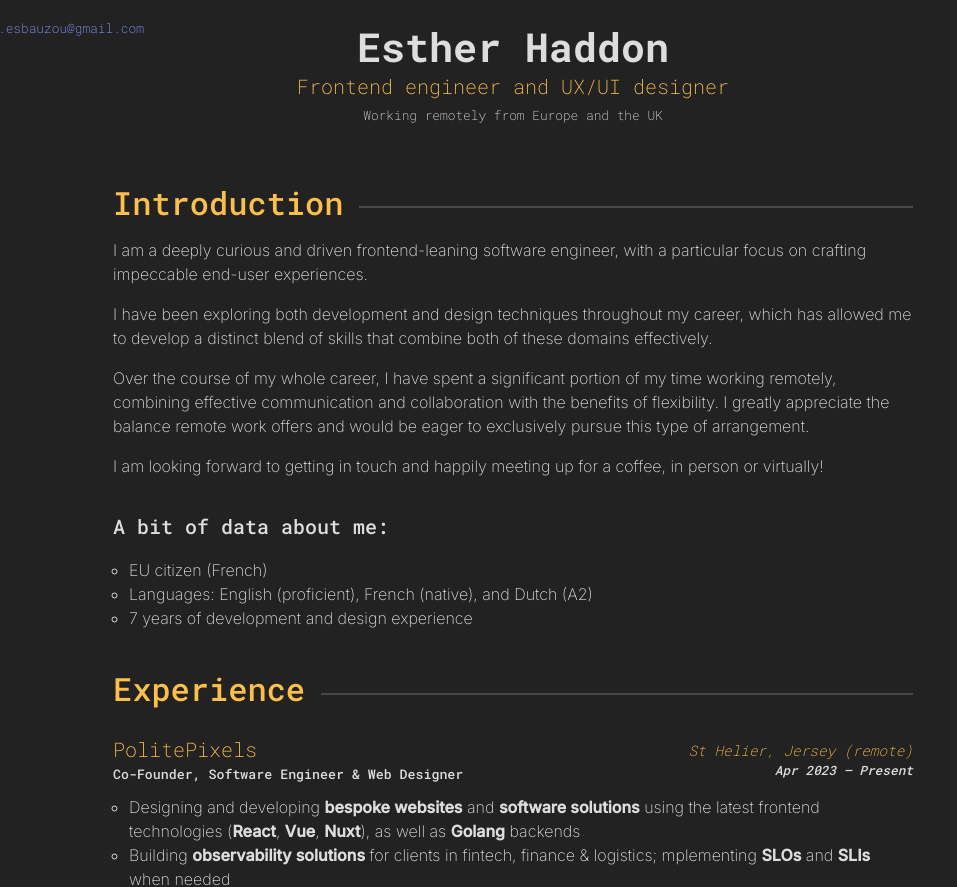
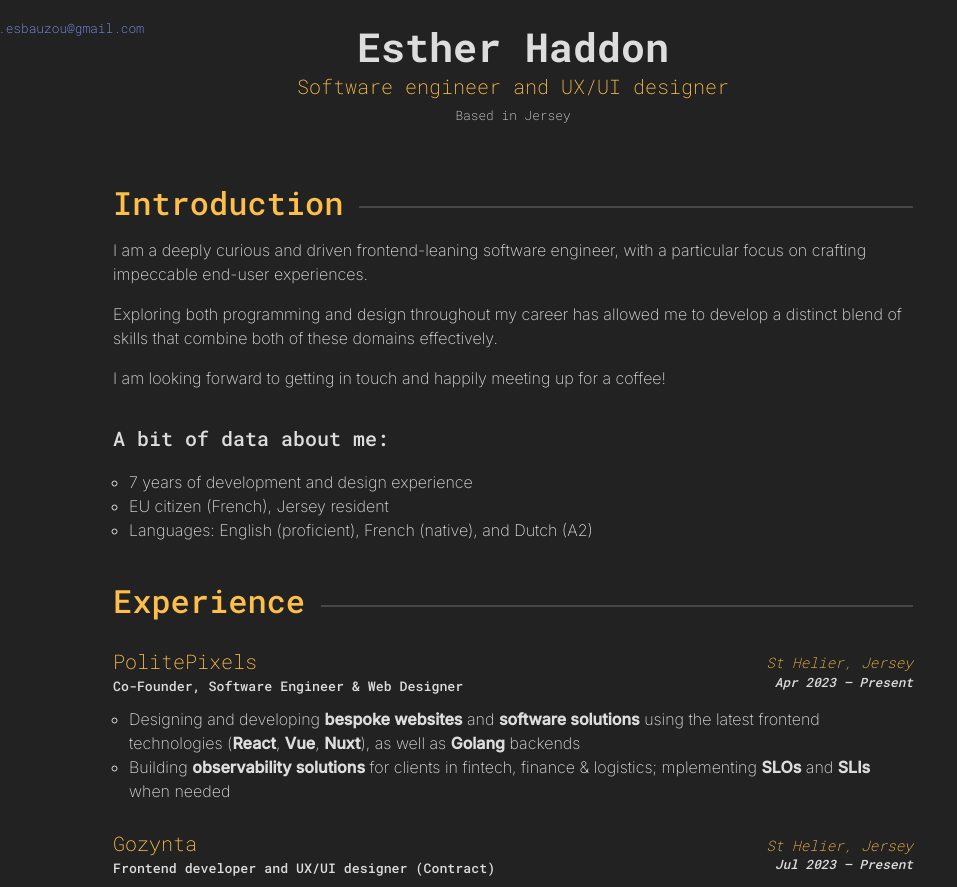
Before and after one commit to PetitChampi/cv, a plain HTML site: page index.html in a window 1280 px wide. Shown: the top 887 px of the page, 127-1084 px from the left. Drawn offline with Linux system fonts and the light colour scheme; files whose address does not match are found by name.

Commit message:
July 2025 update

```diff
--- a/index.html
+++ b/index.html
@@ -14,8 +14,8 @@
   <header class="header">
     <div class="header-intro">
       <h1 class="header-intro--title">Esther Haddon</h1>
-      <h2 class="header-intro--subtitle">Frontend engineer and UX/UI designer</h2>
-      <span class="header-intro--location">Working remotely from Europe and the UK</span>
+      <h2 class="header-intro--subtitle">Software engineer and UX/UI designer</h2>
+      <span class="header-intro--location">Based in Jersey</span>
     </div>
     <aside class="header-aside">
       <a href="mailto:recruitment.esbauzou@gmail.com" target="_blank" class="header-aside--link">
@@ -41,14 +41,14 @@
       </div>
       <div class="main-section-body">
         <p>I am a deeply curious and driven frontend-leaning software engineer, with a particular focus on crafting impeccable end-user experiences.</p>
-        <p>I have been exploring both development and design techniques throughout my career, which has allowed me to develop a distinct blend of skills that combine both of these domains effectively.</p>
-        <p>Over the course of my whole career, I have spent a significant portion of my time working remotely, combining effective communication and collaboration with the benefits of flexibility. I greatly appreciate the balance remote work offers and would be eager to exclusively pursue this type of arrangement.</p>
-        <p>I am looking forward to getting in touch and happily meeting up for a coffee, in person or virtually!</p>
+        <p>Exploring both programming and design throughout my career has allowed me to develop a distinct blend of skills that combine both of these domains effectively.</p>
+        <!-- <p>Over the course of my whole career, I have spent a significant portion of my time working remotely, combining effective communication and collaboration with the benefits of flexibility. I greatly appreciate the balance remote work offers and would be eager to exclusively pursue this type of arrangement.</p> -->
+        <p>I am looking forward to getting in touch and happily meeting up for a coffee!</p>
         <h4 class="main-section-body--heading">A bit of data about me:</h4>
         <ul>
-          <li>EU citizen (French)</li>
+          <li><span id="yearsSince2018"></span> years of development and design experience</li>
+          <li>EU citizen (French), Jersey resident</li>
           <li>Languages: English (proficient), French (native), and Dutch (A2)</li>
-          <li><span id="yearsSince2018"></span> years of development and design experience</li>
         </ul>
       </div>
     </section>
@@ -72,7 +72,7 @@
             </ul>
           </div>
           <div class="cv-item-location">
-            <span class="cv-item-location--title">St Helier, Jersey (remote)</span>
+            <span class="cv-item-location--title">St Helier, Jersey</span>
             <span class="cv-item-location--subtitle">Apr&nbsp;2023 — Present</span>
           </div>
         </article>
@@ -80,7 +80,7 @@
         <article class="cv-item">
           <div class="cv-item-header">
             <h4 class="cv-item-header--title">Gozynta</h4>
-            <h5 class="cv-item-header--subtitle">Frontend developer and UX/UI designer</h5>
+            <h5 class="cv-item-header--subtitle">Frontend developer and UX/UI designer (Contract)</h5>
           </div>
           <div class="cv-item-body">
             <ul>
@@ -94,7 +94,7 @@
             </ul>
           </div>
           <div class="cv-item-location">
-            <span class="cv-item-location--title">St Helier, Jersey (remote)</span>
+            <span class="cv-item-location--title">St Helier, Jersey</span>
             <span class="cv-item-location--subtitle">Jul&nbsp;2023 — Present</span>
           </div>
         </article>
@@ -164,10 +164,10 @@
           </div>
           <div class="cv-item-body">
             <ul>
-              <li>Supporting a rapidly evolving startup in the Sports and Mobility industry</li>
               <li>Designing logos, banners and various graphical assets for social media using the <b>Adobe</b> suite</li>
               <li>Participating in live design and user-mapping sessions with digital whiteboarding tools such as <b>Miro</b></li>
               <li>Participating in the development of the MVP using modern low code tools such as <b>Bubble</b>, <b>Adalo</b> and <b>Zapier</b></li>
+              <li>Supporting a rapidly evolving startup in the Sports and Mobility industry</li>
             </ul>
           </div>
           <div class="cv-item-location">
@@ -220,6 +220,7 @@
         <div class="main-section-header--line"></div>
       </div>
       <div class="main-section-body cv">
+        <!-- TODO add Foodinator? -->
         <article class="cv-item">
           <div class="cv-item-header">
             <h4 class="cv-item-header--title">Whistle Buddy</h4>
@@ -239,7 +240,7 @@
             <span class="cv-item-location--subtitle">2023</span>
           </div>
         </article>
-        <article class="cv-item">
+        <!-- <article class="cv-item">
           <div class="cv-item-header">
             <h4 class="cv-item-header--title">International Abilympics competition</h4>
             <h5 class="cv-item-header--subtitle">Competitor in the "Creating Web Pages" category</h5>
@@ -256,7 +257,7 @@
             <span class="cv-item-location--title">France</span>
             <span class="cv-item-location--subtitle">Oct&nbsp;2021 — Mar&nbsp;2023</span>
           </div>
-        </article>
+        </article> -->
         <article class="cv-item">
           <div class="cv-item-header">
             <h4 class="cv-item-header--title">Kakikukeko</h4>
@@ -269,7 +270,7 @@
               <li>Creating a friendly and welcoming <b>visual identity</b></li>
               <li>Providing a <b>design system</b>, <b>functional prototype</b> and <b>full code documentation</b></li>
               <li>Developing a <b>framework-agnostic</b> and lightweight frontend with <b>HTML, JS & Sass</b></li>
-              <li>Available online at <a href="https://kakikukeko.fr/" target="_blank">kakikukeko.fr</a></li>
+              <li>Design available <a href="https://www.figma.com/file/Zooj3fTA9X2gasH1xeeNdx/Kakikukeko?node-id=2%3A4">on Figma</a>, demo on <a href="https://kakikukeko.fr/" target="_blank">kakikukeko.fr</a></li>
             </ul>
           </div>
           <div class="cv-item-location">
@@ -287,7 +288,7 @@
       <div class="main-section-body cv">
         <article class="cv-item">
           <div class="cv-item-header">
-            <h4 class="cv-item-header--title">Web Design BTS degree</h4>
+            <h4 class="cv-item-header--title">Web Design BTS-level degree</h4>
             <h5 class="cv-item-header--subtitle">COS CRPF</h5>
           </div>
           <div class="cv-item-body">
```
